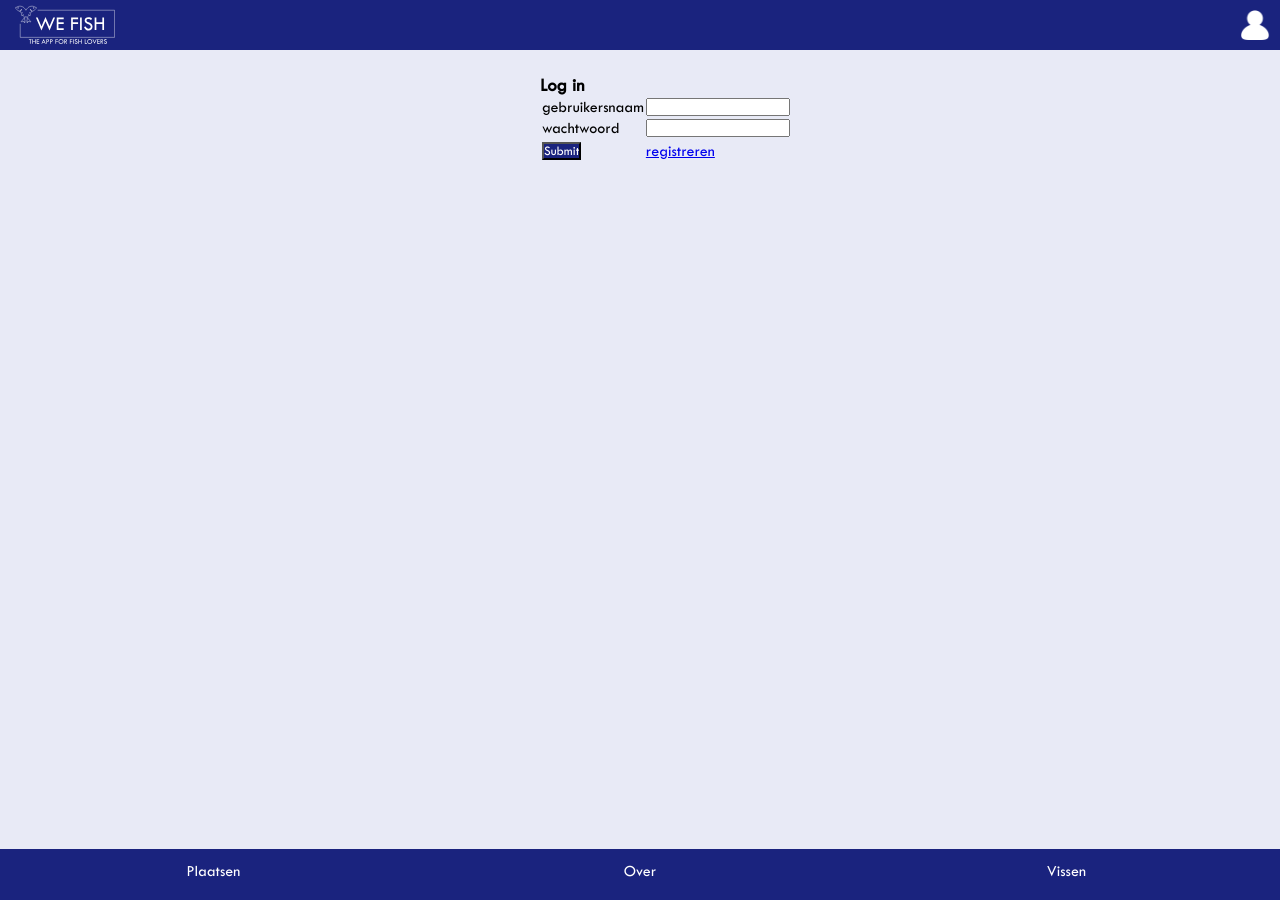
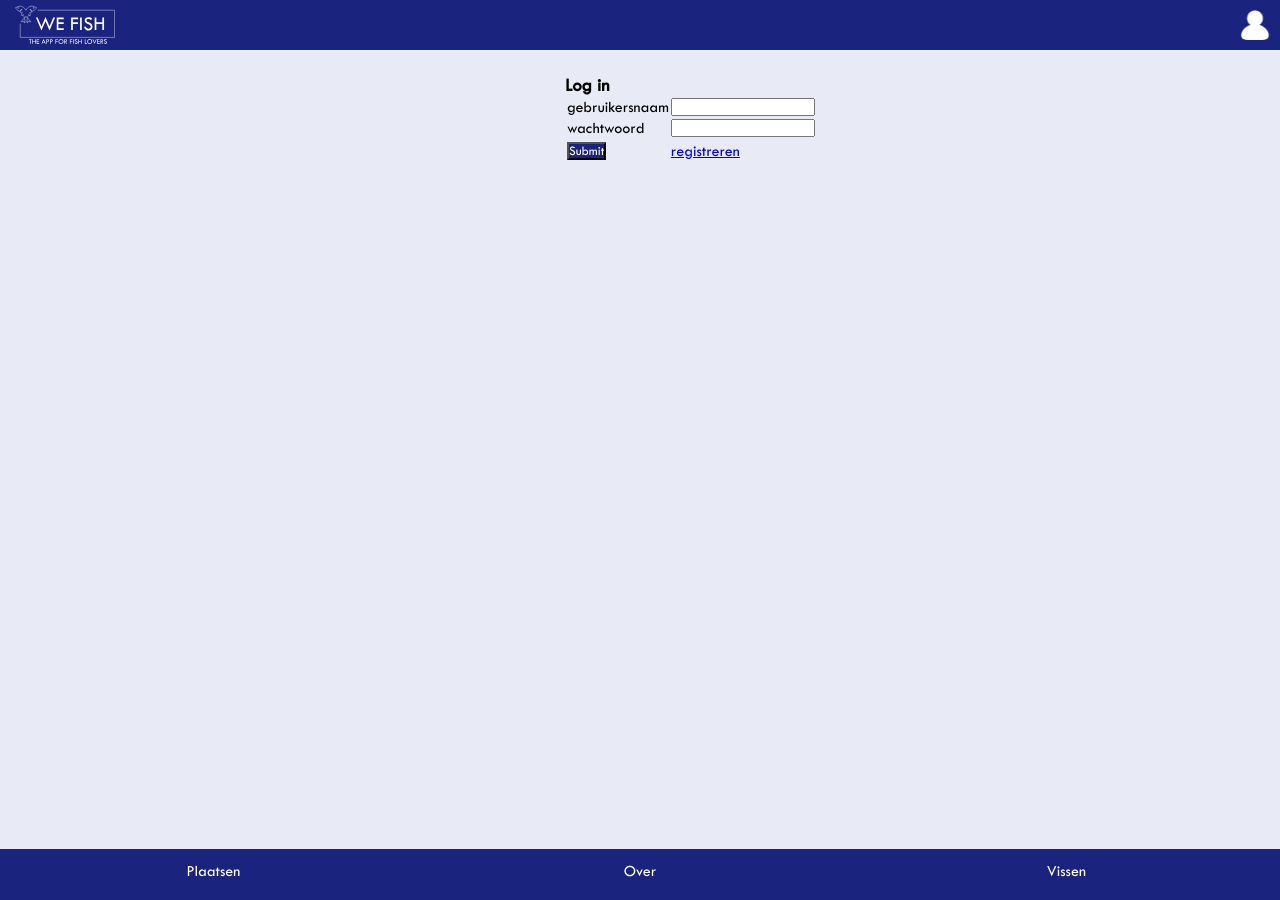
Before and after one commit to svennote/WeFish.github.io, a Jekyll site: the page built from login.html, in a window 1280 px wide. Built offline with Jekyll 4.4.1, drawn with Linux system fonts in a browser that asks for light colours.

Commit message:
aangepast

```diff
--- a/css/login.scss
+++ b/css/login.scss
@@ -154,7 +154,7 @@ width:20px;
 .container {
 
 margin-top:75px;
-width:200px;
+width:150px;
 margin-left:auto;
 margin-right:auto;
 color:black;
```
